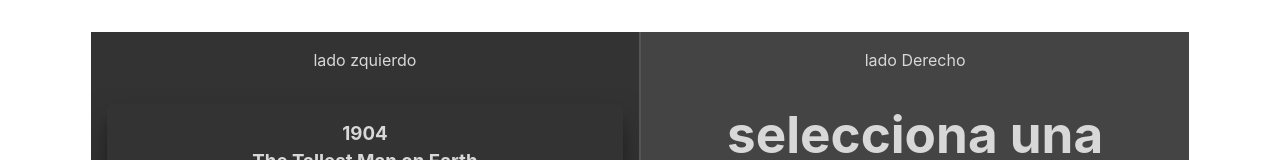
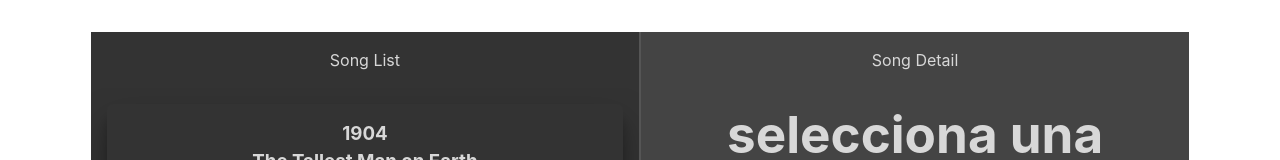
Before and after one commit to jesualujan/FrontendAvanzado_37_WEB_A, a React app in the folder 02.ReactContext/: page / in a window 1280 px wide. Shown: the top 160 px of the page. Built offline with nearby package versions, Linux system fonts and the light colour scheme; the HTML template or start-up script is replaced by a standard one.

Commit message:
✨ renombre las etiquetas p

```diff
--- a/02.ReactContext/src/Pages/Home.jsx
+++ b/02.ReactContext/src/Pages/Home.jsx
@@ -7,11 +7,11 @@ const Home = () => {
     <SongProvider>
     <div className='home-container'>
       <div className='left'>
-        <p>lado zquierdo</p>
+        <p>Song List</p>
         <SongList />
       </div>
       <div className='right'>
-        <p>lado Derecho</p>
+        <p>Song Detail</p>
         <SongDetail />
       </div>
     </div>
```
